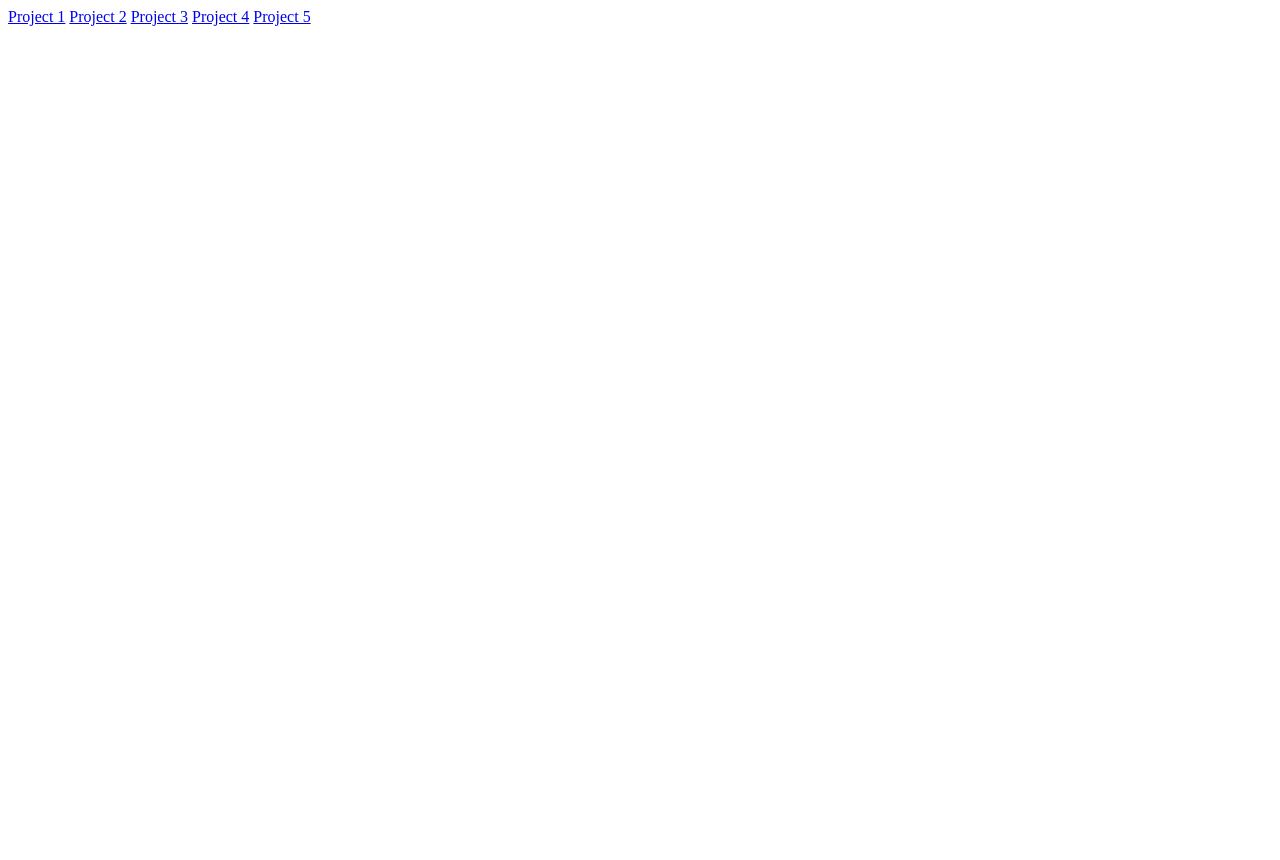
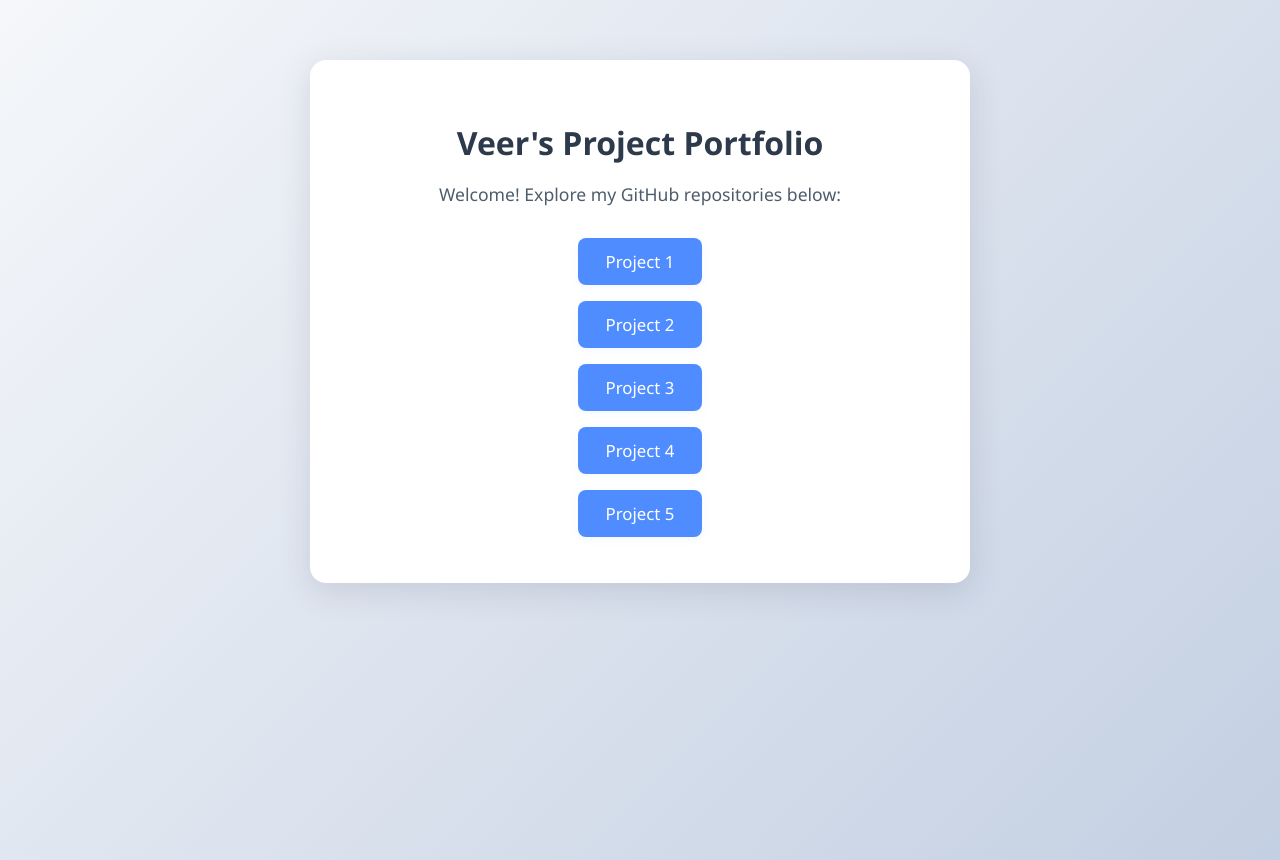
Before and after one commit to veerchulki/veerchulki.github.io, a plain HTML site: page index.html in a window 1280 px wide. Before the commit the page ends 800 px from the top, so only its background shows below. Drawn offline with Linux system fonts and the light colour scheme.

Commit message:
Update index.html

```diff
--- a/index.html
+++ b/index.html
@@ -1,5 +1,80 @@
-<a href="https://github.com/veerchulki/cit281-p1.git">Project 1</a>
-<a href="https://github.com/veerchulki/cit281-p2.git">Project 2</a>
-<a href="https://github.com/veerchulki/cit281-p3.git">Project 3</a>
-<a href="https://github.com/veerchulki/cit281-p4.git">Project 4</a>
-<a href="https://github.com/veerchulki/cit281-p5.git">Project 5</a>
+<!DOCTYPE html>
+<html lang="en">
+<head>
+  <meta charset="UTF-8">
+  <title>Veer's Project Portfolio</title>
+  <meta name="viewport" content="width=device-width, initial-scale=1.0">
+  <style>
+    body {
+      background: linear-gradient(135deg, #f5f7fa 0%, #c3cfe2 100%);
+      font-family: 'Segoe UI', 'Roboto', Arial, sans-serif;
+      margin: 0;
+      padding: 0;
+      min-height: 100vh;
+    }
+    .container {
+      max-width: 600px;
+      margin: 60px auto;
+      background: #fff;
+      border-radius: 16px;
+      box-shadow: 0 8px 32px rgba(60, 60, 90, 0.15);
+      padding: 40px 30px 30px 30px;
+      text-align: center;
+    }
+    h1 {
+      color: #2d3a4b;
+      margin-bottom: 8px;
+    }
+    p {
+      color: #4e5d6c;
+      font-size: 1.1em;
+      margin-bottom: 32px;
+    }
+    .repo-list {
+      list-style: none;
+      padding: 0;
+      margin: 0;
+    }
+    .repo-list li {
+      margin: 16px 0;
+    }
+    .repo-list a {
+      display: inline-block;
+      padding: 12px 28px;
+      border-radius: 8px;
+      background: #4f8cff;
+      color: #fff;
+      text-decoration: none;
+      font-weight: 500;
+      font-size: 1.05em;
+      box-shadow: 0 2px 8px rgba(79, 140, 255, 0.08);
+      transition: background 0.2s, transform 0.2s;
+    }
+    .repo-list a:hover {
+      background: #2563eb;
+      transform: translateY(-2px) scale(1.04);
+    }
+    @media (max-width: 600px) {
+      .container {
+        padding: 24px 10px;
+      }
+      h1 {
+        font-size: 1.5em;
+      }
+    }
+  </style>
+</head>
+<body>
+  <div class="container">
+    <h1>Veer's Project Portfolio</h1>
+    <p>Welcome! Explore my GitHub repositories below:</p>
+    <ul class="repo-list">
+      <li><a href="https://github.com/veerchulki/cit281-p1.git" target="_blank">Project 1</a></li>
+      <li><a href="https://github.com/veerchulki/cit281-p2.git" target="_blank">Project 2</a></li>
+      <li><a href="https://github.com/veerchulki/cit281-p3.git" target="_blank">Project 3</a></li>
+      <li><a href="https://github.com/veerchulki/cit281-p4.git" target="_blank">Project 4</a></li>
+      <li><a href="https://github.com/veerchulki/cit281-p5.git" target="_blank">Project 5</a></li>
+    </ul>
+  </div>
+</body>
+</html>
```
